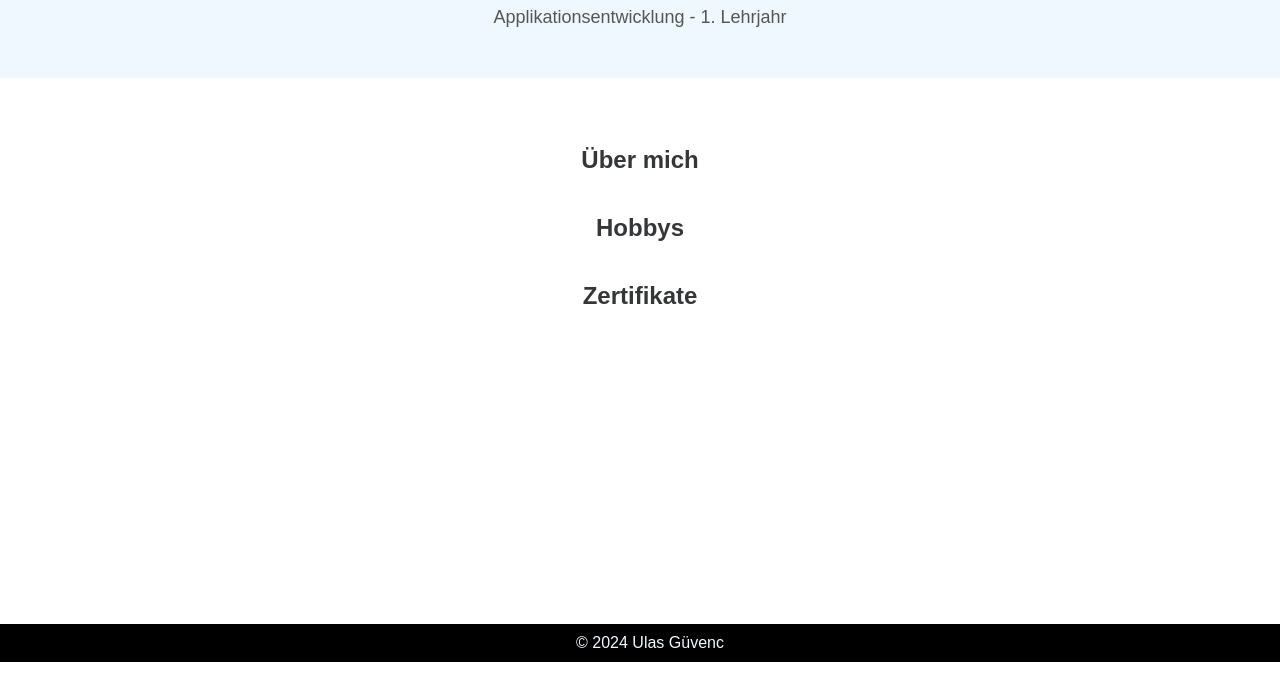
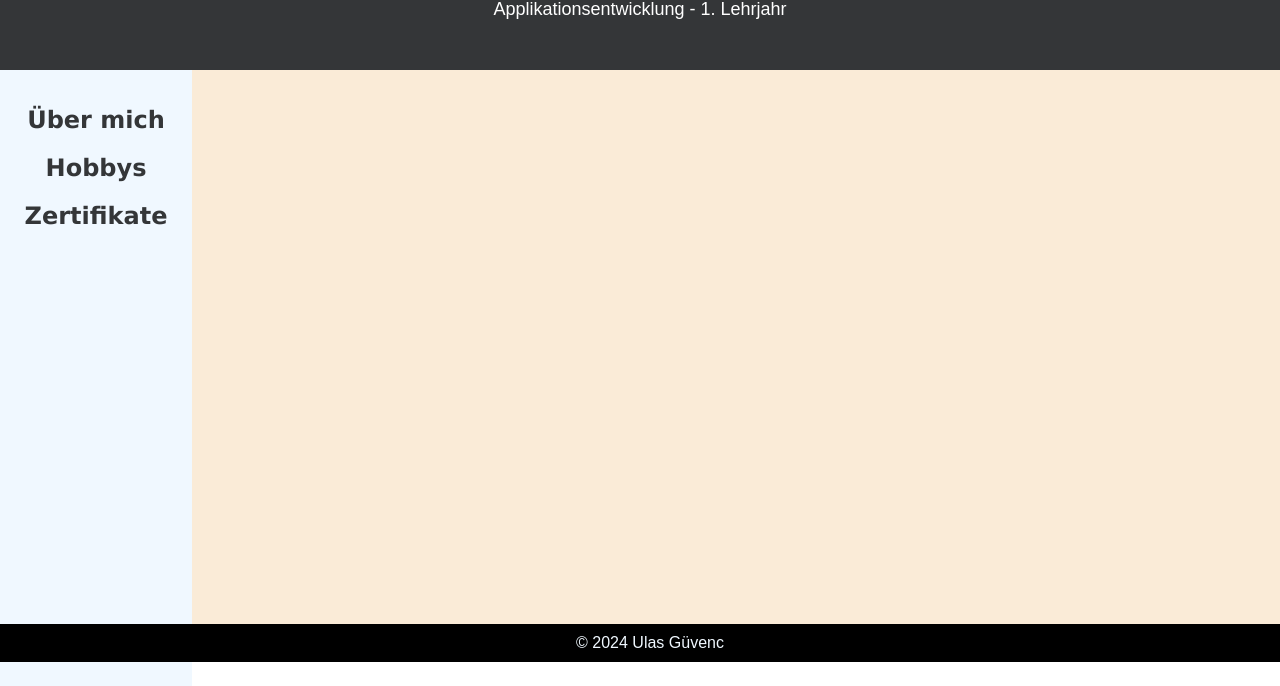
Before and after one commit to bmit-guu/guu.bm-it.ch, a plain HTML site: page website/index.html in a window 1280 px wide. Shown: the part 138-824 px from the top of the page. Before the commit the page ends 800 px from the top, so only its background shows below. Drawn offline with Linux system fonts and the light colour scheme.

Commit message:
Neue Gestaltung

```diff
--- a/website/hobbys.html
+++ /dev/null
@@ -1,42 +0,0 @@
-<!DOCTYPE HTML>
-<head>
-  <meta charset="UTF-8">
-  <meta name="viewport" content="width=device-width, initial-scale=1.0">
-  <title>guu Portfolio</title>
-  <link rel="stylesheet" href="./style.css">
-</head>
-<body>
-  <header id="header">
-    <div>
-      <a id="name" href="./index.html">ulasguevenc</a>
-    </div>
-    <div>
-      <a id="github" href="https://github.com/bmit-guu" target="_blank">GitHub</a>
-    </div>
-  </header>
-
-  <section id="title">
-    <h1>Ulas Güvenç</h1>
-    <p>Applikationsentwicklung - 1. Lehrjahr</p>
-  </section>
-
-  <section id="inhalt">
-    <div>
-      <a href="./uebermich.html"><h2>Über mich</h2></a>
-    </div>
-
-    <div>
-      <a href="./hobbys.html"><h2>Hobbys</h2></a>
-    </div>
-
-    <div>
-      <a href="./zertifikate.html"><h2>Zertifikate</h2></a>
-    </div>
-  </section>
-
-  <footer id="footer">
-    &copy; 2024 Ulas Güvenc
-  </footer>
-
-</body>
-</html>
--- a/website/index.html
+++ b/website/index.html
@@ -1,12 +1,15 @@
 <!DOCTYPE HTML>
+<html>
   <head>
     <meta charset="UTF-8">
     <meta name="viewport" content="width=device-width, initial-scale=1.0">
     <title>guu Portfolio</title>
     <link rel="stylesheet" href="./style.css">
+    <script src="./indexjs.js"></script>
   </head>
+
   <body>
-  <header id="header">
+    <header class="headerfooter">
       <div>
         <a id="name" href="./index.html">ulasguevenc</a>
       </div>
@@ -15,26 +18,33 @@
       </div>
     </header>
 
-  <section id="title">
+    <div id="title">
       <h1>Ulas Güvenç</h1>
       <p>Applikationsentwicklung - 1. Lehrjahr</p>
-  </section>
-
-  <section id="inhalt">
-    <div>
-      <a href="./uebermich.html"><h2>Über mich</h2></a>
     </div>
 
-    <div>
-      <a href="./hobbys.html"><h2>Hobbys</h2></a>
+    <div class="grid-container">
+      <div id="GridL">
+        <ul id="menu">
+          <li class="menuelement" id="uebermich">
+            <h2 onclick="uebermich()">Über mich</h2>
+          </li>
+          <li class="menuelement" id="hobbys">
+            <h2 onclick="hobbys()">Hobbys</h2>
+          </li>
+          <li class="menuelement" id="zertifikate">
+            <h2 onclick="zertifikate()">Zertifikate</h2>
+          </li>
+        </ul>
       </div>
 
-    <div>
-      <a href="./zertifikate.html"><h2>Zertifikate</h2></a>
+      <div id="GridR">
+
       </div>
-  </section>
 
-  <footer id="footer">
+    </div>
+
+    <footer class="headerfooter">
       &copy; 2024 Ulas Güvenc
     </footer>
 
--- /dev/null
+++ b/website/indexjs.js
@@ -0,0 +1,16 @@
+function uebermich() {
+    var contentContainer = document.getElementById("GridR");
+
+    var contentHTML = `
+      <h1>Über mich<h1><br>
+
+      <p style="color: #000000;">
+      <b>Name Nachname: </b>Ulas Güvenç<br>
+      <b>Geburtsdatum: </b>8. Juli 2003<br>
+
+      </p>
+    `;
+
+    contentContainer.innerHTML = contentHTML;
+    console.log("viewing 'Über mich");
+  }
--- a/website/style.css
+++ b/website/style.css
@@ -5,14 +5,20 @@ body {
   height: 100vh;
 }
 
+.headerfooter {
+  background-color: #000000;
+  color: aliceblue;
+  position: fixed;
+  width: 100%;
+  z-index: 10000;
+}
+
 header {
   display: flex;
   justify-content: space-between;
   align-items: center;
-  background-color: #000000;
   padding: 1em;
-  position: fixed;
-  width: 100%;
+  top: 0;
 }
 
 #name {
@@ -30,46 +36,73 @@ header {
   border-radius: 5px;
 }
 
-#inhalt {
-  display: flex;
-  flex-direction: column;
-  text-align: center;
+.grid-container {
+  display: grid;
+  grid-template-columns: 15% 85%;
+  grid-template-rows: 1fr;
+  grid-template-areas:
+    "GridL GridR";
+  height: 73%;
+}
+
+#GridL {
+  grid-area: GridL;
+  padding: 0;
+}
+
+#GridR {
+  grid-area: GridR;
+  height: auto;
+  background-color: antiquewhite;
   padding: 3em;
+  text-align: left;
 }
 
 footer {
-  background-color: #000000;
-  color: aliceblue;
   text-align: center;
   padding: 10px;
-  position: fixed;
-  width: 100%;
   bottom: 0;
+  z-index: 10000;
 }
 
 #title {
   text-align: center;
-  background-color: aliceblue;
-  color: #343638;
+  background-color: #343638;
+  color: aliceblue;
   padding: 2em;
 }
 
-h1 {
+#title h1 {
   font-size: 48px;
   margin-bottom: 10px;
 }
 
 p {
   font-size: 18px;
-  color: #555;
+  color: white;
 }
 
-h2 {
+a {
+  text-decoration: none;
+}
+
+.menuelement h2 {
   margin-top: 20px;
   font-size: 24px;
   color: #343638;
 }
 
-a {
+#menu {
+  height: 100%;
   text-decoration: none;
+  font-family: Geneva;
+  list-style-type: none;
+  text-align: center;
+  margin: 0;
+  padding: 1em;
+  background-color: aliceblue;
 }
+
+.menuelement {
+  cursor: pointer;
+}
```
Also changed, not shown: website/uebermich.html (deleted, +0 -42 lines), website/zertifikate.html (deleted, +0 -32 lines), website/portfolio.svg. Lines whose indentation alone changed are shown as unchanged.
